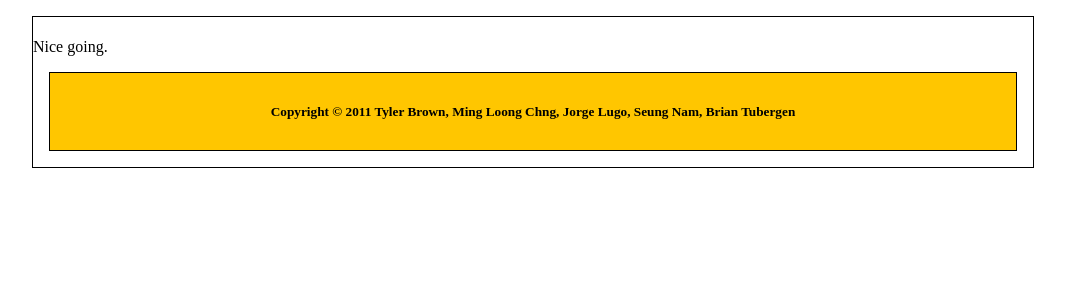
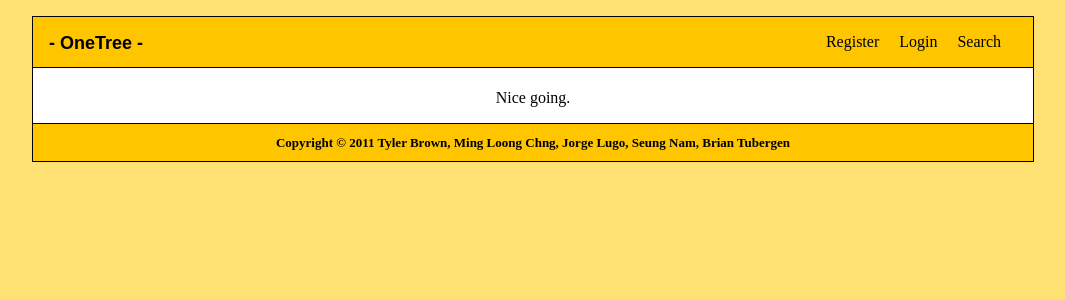
Before and after one commit to tubergen/OneTree, a Django app: template templates/error_page.html in a window 1280 px wide. Shown: the top 300 px of the page, without its empty margins (107-1172 px from the left). Run offline with Django 3.2, Linux system fonts and the light colour scheme; the template is opened without the code that fills it, so the values that code supplies are empty.

Commit message:
styled it up a bit more

```diff
--- a/static/stylesheets/styles.css
+++ b/static/stylesheets/styles.css
@@ -1,10 +1,44 @@
+body {
+    background-color: #FFE073;
+}
+
 #wrap {
     width: 1000px;
     margin: 1em auto 1em auto;
+    padding: 0;
     border: 1px solid;
+    background-color: #FFFFFF;
 }
 
 #header {
+    padding: 1em;
+    background-color: #FFC600;
+    border-bottom: 1px solid;
+}
+
+#header_logo {
+    font-family: sans-serif;
+    font-weight: bold;
+    font-size: large;
+    text-align: left;
+    float: left;
+}
+
+#header_nav {
+    text-align: right;
+    margin: 0;
+    padding: 0;
+}
+
+#header_nav ul {
+    margin: 0;
+    padding: 0;
+}
+
+#header_nav li {
+    list-style: none;
+    padding: 0 1em 0 0;
+    display: inline-block;
 }
 
 #content {
@@ -15,15 +49,10 @@
 }
 
 #footer {
-    width: 95%;
-    margin: 1em auto 1em auto;
-    padding: .5em;
-    border: 1px solid;
-    text-align: center;
+    padding: .8em;
+    font-size: small;
+    font-weight: bold;
     background-color: #FFC600;
-}
-
-.wall-error-text {
-    color: #FF0000;
+    border-top: 1px solid;
     text-align: center;
 }
--- a/static/stylesheets/wall.css
+++ b/static/stylesheets/wall.css
@@ -25,3 +25,8 @@
 #wall-submit {
     text-align: center;
 }
+
+.wall-error-text {
+    color: #FF0000;
+    text-align: center;
+}
--- a/templates/base.html
+++ b/templates/base.html
@@ -11,7 +11,17 @@
             {% block header %}
                 {# will probably never be changed by any page #}
                 {# if user logged in display the logged in bar #}
-                {# else display the logged out bar #}
+                {# else display the logged out bar: #}
+                <div id="header_logo">
+                    - OneTree -
+                </div>
+                <div id="header_nav">
+                    <ul>
+                        <li>Register</li>
+                        <li>Login</li>
+                        <li>Search</li>
+                    </ul>
+                </div>
             {% endblock %}
         </div>
 
@@ -30,7 +40,7 @@
         <div id="footer">
             {% block footer %}
                 {# will probably never be changed by any page #}
-                <h5>Copyright &#169; 2011 Tyler Brown, Ming Loong Chng, Jorge Lugo, Seung Nam, Brian Tubergen</h5>
+                Copyright &#169; 2011 Tyler Brown, Ming Loong Chng, Jorge Lugo, Seung Nam, Brian Tubergen
             {% endblock %}
         </div>
     </div>
--- a/templates/base_wall_group.html
+++ b/templates/base_wall_group.html
@@ -1,3 +1,3 @@
 {% extends "base_wall.html" %}
 
-{% block top_content %}<span id="title"><h1>{{ group_name }}</h1></span>{% endblock %}
+{% block top_content %}<span id="title"><h1>{{ group.name }}</h1></span>{% endblock %}
--- a/templates/error_page.html
+++ b/templates/error_page.html
@@ -5,6 +5,9 @@
 {% endblock %}
 
 {% block top_content %}
-    <h1>{{errormsg}}</h1>
-    <p>Nice going.</p>
+    <h1 id="title">{{errormsg}}</h1>
 {% endblock %}
+
+{% block main_content %}
+    <p style="text-align:center;">Nice going.</p>
+{% endblock %}
--- a/templates/includes/wall/wall_content.html
+++ b/templates/includes/wall/wall_content.html
@@ -1,6 +1,6 @@
 {% for announcement in announcements %}
 <div class="announcement-box">
-    <div class="announcement-group">{{ announcement.group }}</div>
+    <div class="announcement-group">{{ announcement.origin_group }}</div>
     <div class="announcement-text">{{ announcement.text }}</div>
 </div>
 {% endfor %}
```
Also changed, not shown: apps/group_page/views.py (+0 -51 lines).
